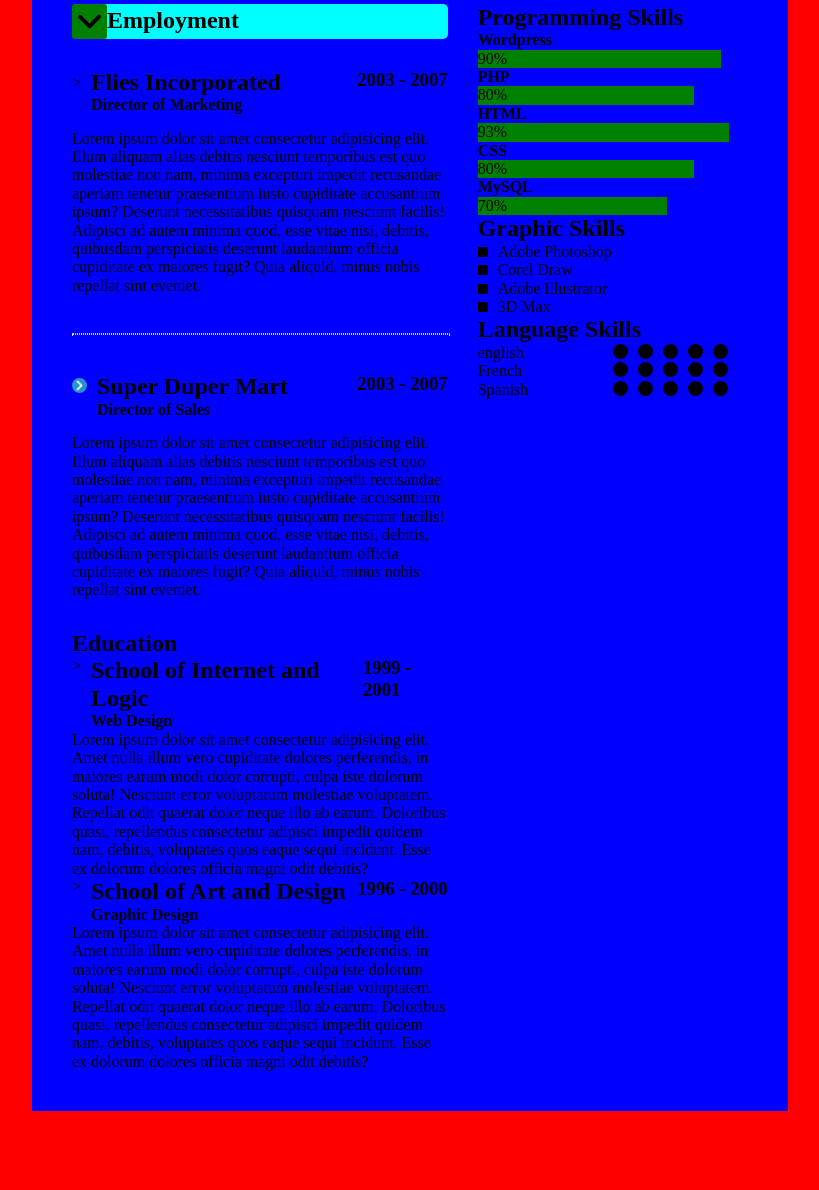
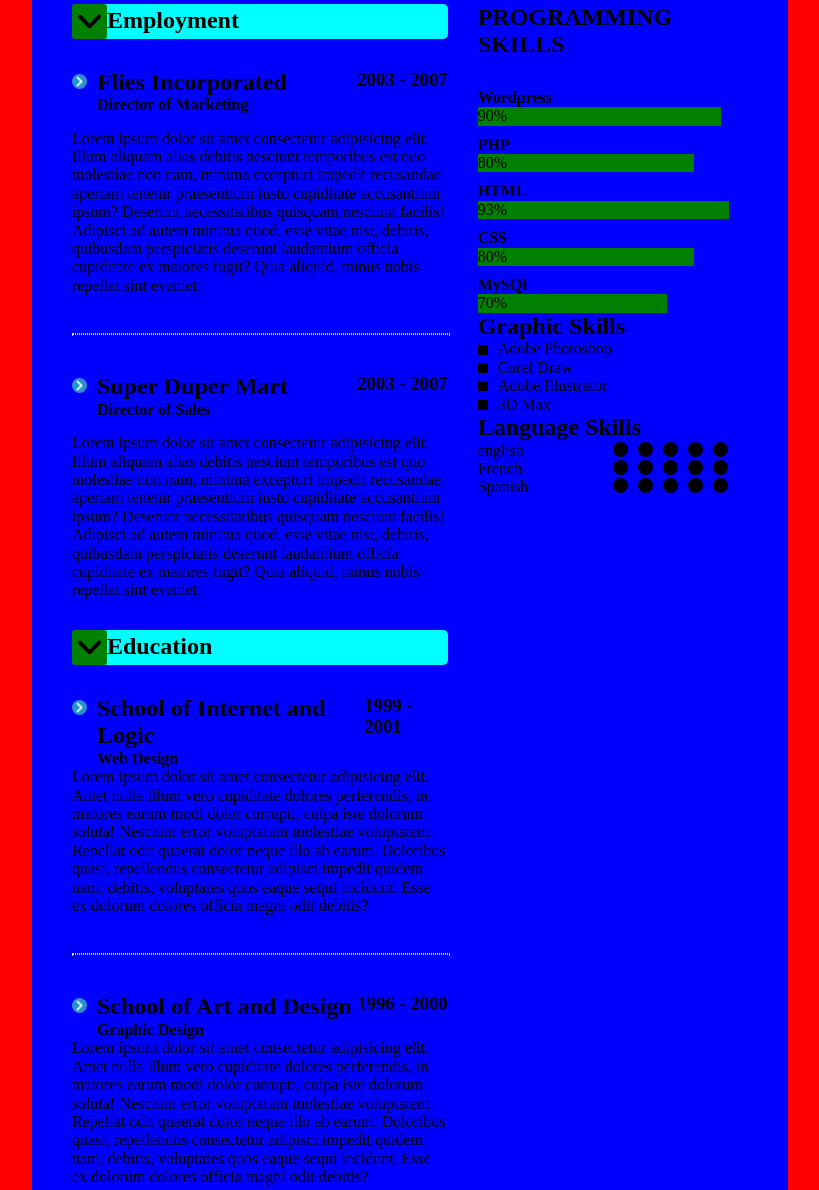
Before and after one commit to cero-dev/resume-webpage, a plain HTML site: page index.html in a window 1280 px wide. Shown: the part 469-1659 px from the top of the page, without its empty margins (230-1049 px from the left). Before the commit the page ends 1630 px from the top, so only its background shows below. Drawn offline with Linux system fonts and the light colour scheme.

Commit message:
Modify index.html and styles.css to style the programming skills section

```diff
--- a/index.html
+++ b/index.html
@@ -61,7 +61,7 @@
                     <div class="employment-item">
                         <div class="section-two-left-employment-header">
                             <div class="section-two-left-employment-title">
-                                <p>></p>
+                                <img src="./images/down-arrow-icon.png" alt="down arrow icon rotated">
                                 <div class="section-two-left-employment-title-text">
                                     <h2>Flies Incorporated</h2>
                                     <h4>Director of Marketing</h4>
@@ -107,20 +107,23 @@
                     </div>
                 </div>
                 <div class="education">
+                    <div class="section-two-left-heading">
+                        <img src="./images/down-arrow-icon.png" alt="down arrow icon">
                         <h2>Education</h2>
+                    </div>
+                    <div class="education-item">
                         <div class="section-two-left-education-header">
-
                             <div class="section-two-left-education-title">
-                            <p>></p>
+                                <img src="./images/down-arrow-icon.png" alt="down arrow icon rotated">
                                 <div class="section-two-left-education-title-text">
                                     <h2>School of Internet and Logic</h2>
                                     <h4>Web Design</h4>
                                 </div>
-
                             </div>
                             <h3>1999 - 2001</h3>
                         </div>
-                    <p>Lorem ipsum dolor sit amet consectetur adipisicing elit. Amet nulla illum vero cupiditate dolores
+                        <p>Lorem ipsum dolor sit amet consectetur adipisicing elit. Amet nulla illum vero cupiditate
+                            dolores
                             perferendis, in maiores earum modi dolor corrupti, culpa iste dolorum soluta! Nesciunt error
                             voluptatum molestiae voluptatem.
                             Repellat odit quaerat dolor neque illo ab earum. Doloribus quasi, repellendus consectetur
@@ -129,9 +132,12 @@
                             officia
                             magni odit debitis?
                         </p>
+                    </div>
+                    <hr class="section-two-left-hr">
+                    <div class="education-item">
                         <div class="section-two-left-education-header">
                             <div class="section-two-left-education-title">
-                            <p>></p>
+                                <img src="./images/down-arrow-icon.png" alt="down arrow icon rotated">
                                 <div class="section-two-left-education-title-text">
                                     <h2>School of Art and Design</h2>
                                     <h4>Graphic Design</h4>
@@ -139,8 +145,8 @@
                             </div>
                             <h3>1996 - 2000</h3>
                         </div>
-
-                    <p>Lorem ipsum dolor sit amet consectetur adipisicing elit. Amet nulla illum vero cupiditate dolores
+                        <p>Lorem ipsum dolor sit amet consectetur adipisicing elit. Amet nulla illum vero cupiditate
+                            dolores
                             perferendis, in maiores earum modi dolor corrupti, culpa iste dolorum soluta! Nesciunt error
                             voluptatum molestiae voluptatem.
                             Repellat odit quaerat dolor neque illo ab earum. Doloribus quasi, repellendus consectetur
@@ -151,20 +157,34 @@
                         </p>
                     </div>
                 </div>
-
+            </div>
             <div class="section-two-right">
                 <div class="programming-skills">
-                    <h2>Programming Skills</h2>
+                    <div class="programming-skills-heaeder">
+                        <h2>PROGRAMMING SKILLS</h2>
+                    </div>
+                    <div class="programming-skills-group">
+                        <div class="programming-skills-item-one">
                             <h4>Wordpress</h4>
                             <div>90%</div>
+                        </div>
+                        <div class="programming-skills-item-two">
                             <h4>PHP</h4>
                             <div>80%</div>
+                        </div>
+                        <div class="programming-skills-item-three">
                             <h4>HTML </h4>
                             <div>93%</div>
+                        </div>
+                        <div class="programming-skills-item-four">
                             <h4>CSS</h4>
                             <div>80%</div>
+                        </div>
+                        <div class="programming-skills-item-five">
                             <h4>MySQL</h4>
                             <div>70%</div>
+                        </div>
+                    </div>
                 </div>
                 <div class="graphic-skills">
                     <h2>Graphic Skills</h2>
@@ -219,8 +239,6 @@
                         </div>
                     </div>
                 </div>
-
-
             </div>
         </div>
     </div>
--- a/styles/styles.css
+++ b/styles/styles.css
@@ -58,7 +58,8 @@ h4 {
     gap: 30px;
 }
 
-.employment {
+.employment,
+.education {
     display: flex;
     flex-direction: column;
     gap: 30px;
@@ -140,27 +141,39 @@ h4 {
     padding-top: 5px;
 }
 
-.programming-skills>div:nth-of-type(1) {
+.programming-skills {
+    display: flex;
+    flex-direction: column;
+    gap: 30px;
+}
+
+.programming-skills-group {
+    display: flex;
+    flex-direction: column;
+    gap: 10px;
+}
+
+.programming-skills-item-one>div {
     width: 90%;
     background-color: green;
 }
 
-.programming-skills>div:nth-of-type(2) {
+.programming-skills-item-two>div {
     width: 80%;
     background-color: green;
 }
 
-.programming-skills>div:nth-of-type(3) {
+.programming-skills-item-three>div {
     width: 93%;
     background-color: green;
 }
 
-.programming-skills>div:nth-of-type(4) {
+.programming-skills-item-four>div {
     width: 80%;
     background-color: green;
 }
 
-.programming-skills>div:nth-of-type(5) {
+.programming-skills-item-five>div {
     width: 70%;
     background-color: green;
 }
@@ -184,7 +197,8 @@ h4 {
     border: dotted 1px lightgray;
 }
 
-.section-two-left-employment-title img {
+.section-two-left-employment-title img,
+.section-two-left-education-title img {
     height: 15px;
     width: 15x;
     rotate: 270deg;
```
Lines whose indentation alone changed are shown as unchanged.
